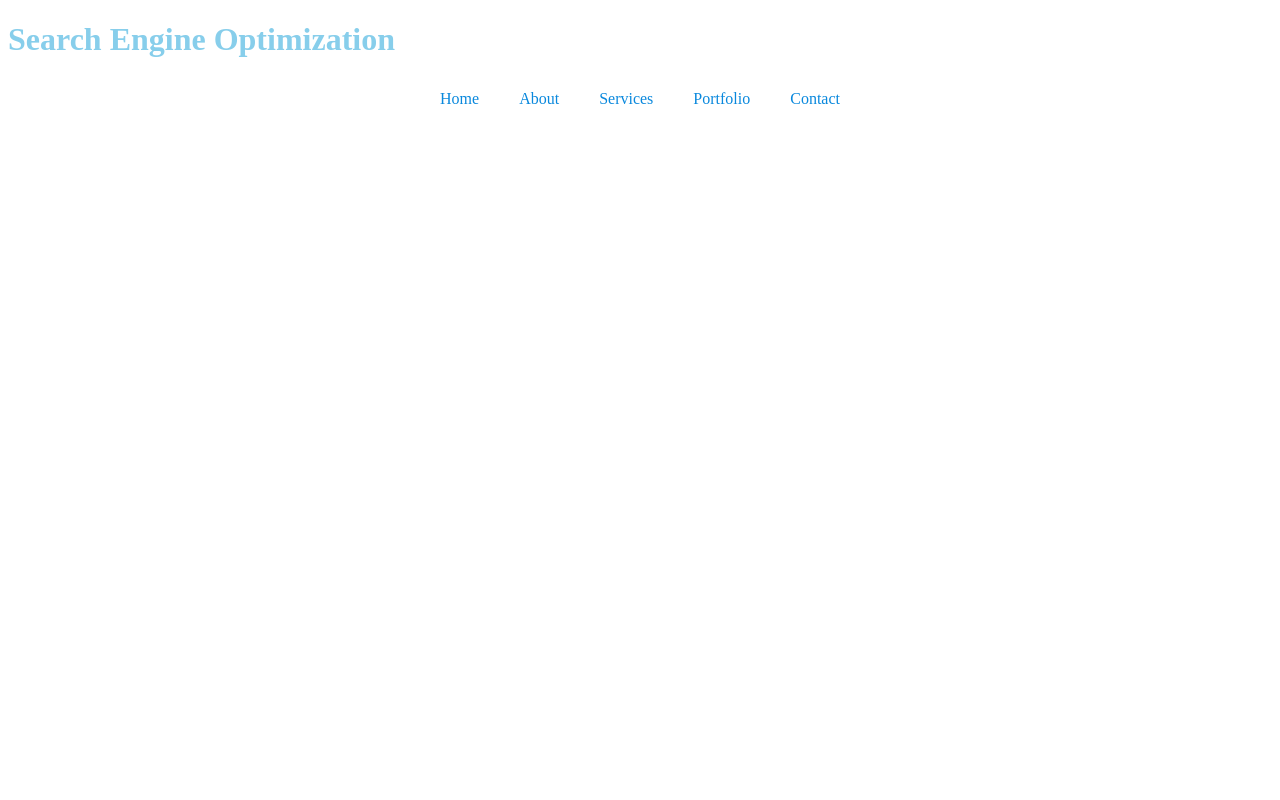
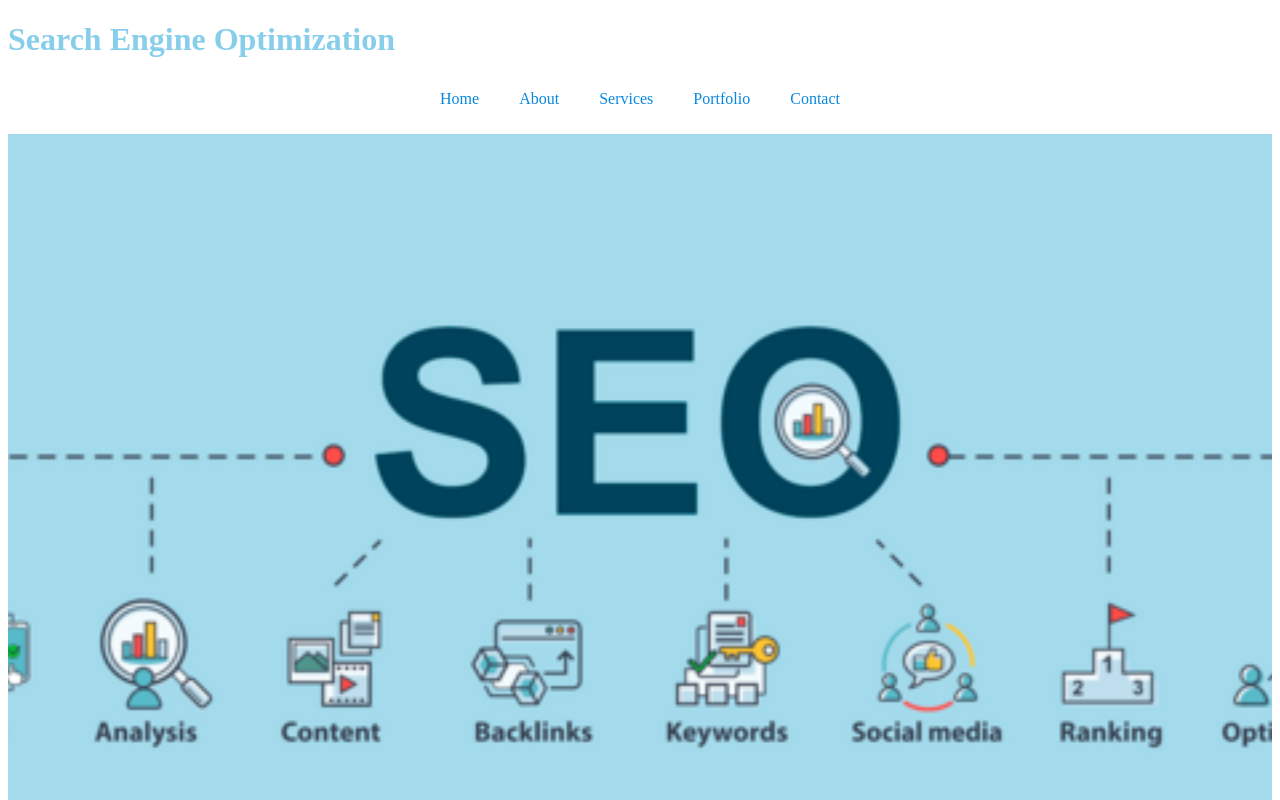
Before and after one commit to sanchiappa/seocss, a plain HTML site: page index.html in a window 1280 px wide. Shown: the top 800 px of the page. Drawn offline with Linux system fonts and the light colour scheme.

Commit message:
Update style.css

```diff
--- a/style.css
+++ b/style.css
@@ -85,7 +85,7 @@ a:hover::before {
 
 
 .container {
-    background-image: url('assets/2.png');
+    background-image: url('2.png');
     background-size: cover;
     background-position: center;
     width: 100%;
```
